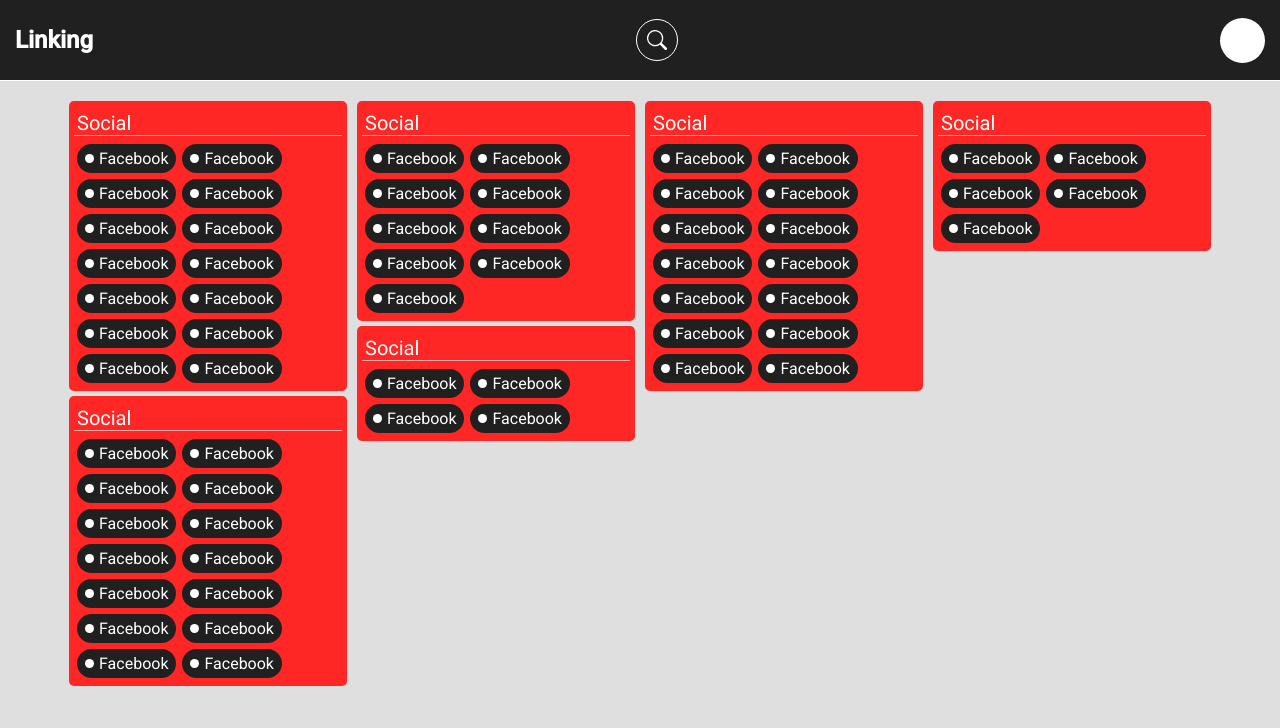
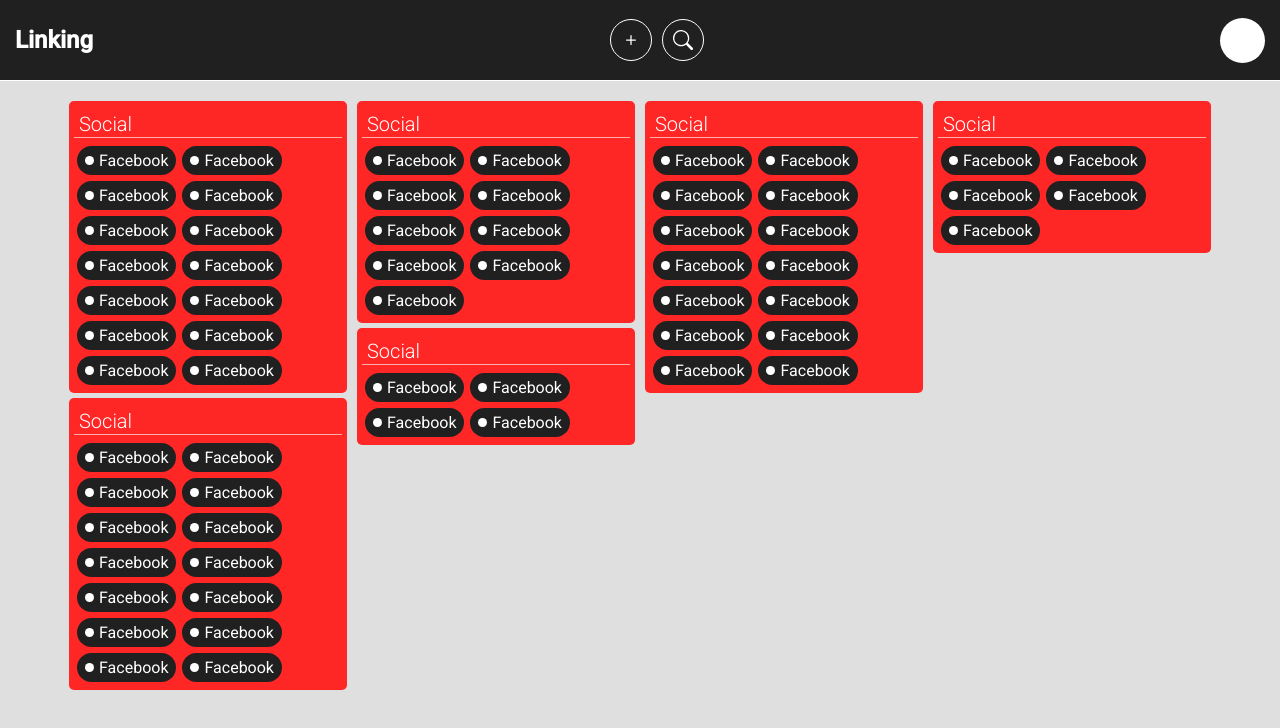
Before and after one commit to FacundoLG/MyLinks, a Next.js app: page /home in a window 1280 px wide. Shown: the top 728 px of the page. Built offline with nearby package versions, Linux system fonts and the light colour scheme.

Commit message:
group editor

```diff
--- a/components/Header.jsx
+++ b/components/Header.jsx
@@ -1,6 +1,6 @@
 import React, { useEffect, useState } from "react";
 import Navbar from "./Navbar";
-import { BsSearch } from "react-icons/bs";
+import { BsSearch, BsPlus } from "react-icons/bs";
 const Header = () => {
   const [navStatus, setNavStaus] = useState(false);
   useEffect(() => {
@@ -27,16 +27,21 @@
     <>
       <div className="Header">
         <h2>Linking</h2>
+        <div className="iconsContainer">
+          <div className="plusIconContainer">
+            <BsPlus />
+          </div>
           <div
             id="inputGroup3"
             className={navStatus ? "navbarButton expanded" : "navbarButton"}
           >
-          <BsSearch className="searchIcon" id="inputGroup1" />
+            <BsSearch id="inputGroup1" />
             <input
               className={navStatus ? "searchInput display" : "searchInput"}
               type="text"
               id="inputGroup2"
             />
+          </div>
         </div>
         <div className="userImage"></div>
       </div>
--- a/components/LinksManager.jsx
+++ b/components/LinksManager.jsx
@@ -1,7 +1,21 @@
-import React from "react";
+import React, { useEffect, useState } from "react";
 import Link from "./Link";
+let colors = [1, 2, 3, 4, 5, 6];
 
-const LinksManager = ({ length }) => {
+colors = colors.map((color) => {
+  return (
+    <div
+      className="color"
+      style={{ backgroundColor: `var(--usefull-color${color})` }}
+    ></div>
+  );
+});
+const LinksManager = ({ length, title, index }) => {
+  const [titleValue, setTitleValue] = useState(title);
+  let id = `${index}_${title}`;
+  useEffect(() => {
+    document.getElementById(id).value = titleValue;
+  }, [titleValue]);
   let cantidadDeLinks = [1, 2, 3];
   for (var i = 0; i < length; i++) {
     cantidadDeLinks.push(i);
@@ -9,7 +23,14 @@
   }
   return (
     <div className="LinksManager">
-      <p className="linksTitle">Social</p>
+      <input
+        id={id}
+        type="text"
+        onChange={(e) => {
+          setTitleValue(e.target.value);
+        }}
+        className="linksTitle"
+      />
       <div className="linksContainer">
         {cantidadDeLinks.map((dato, index) => (
           <Link key={index + dato} />
--- a/pages/_app.jsx
+++ b/pages/_app.jsx
@@ -8,6 +8,7 @@
 
 import "../styles/Home.css";
 import "../styles/AuthForm.css";
+import "../styles/NewGroup.css";
 
 import "../styles/App.css";
 function MyApp({ Component, pageProps }) {
--- a/pages/home/index.jsx
+++ b/pages/home/index.jsx
@@ -19,12 +19,12 @@
   return (
     <Layout>
       <Masonry breakpointCols={breakpointColumnsObj} className="Home">
-        <LinksManager length="20" />
-        <LinksManager length="10" />
-        <LinksManager length="20" />
-        <LinksManager length="1" />
-        <LinksManager length="20" />
-        <LinksManager length="0" />
+        <LinksManager length="20" title="Social" index="1" />
+        <LinksManager length="10" title="Social" index="2" />
+        <LinksManager length="20" title="Social" index="3" />
+        <LinksManager length="1" title="Social" index="4" />
+        <LinksManager length="20" title="Social" index="5" />
+        <LinksManager length="0" title="Social" index="6" />
       </Masonry>
       {/* <div className="Home">
         <LinksManager length="20" />
--- a/styles/Header.css
+++ b/styles/Header.css
@@ -7,11 +7,26 @@
   background: var(--main-color);
   color: white;
 }
+.iconsContainer {
+  display: flex;
+  align-items: center;
+}
 .userImage {
   width: 45px;
   height: 45px;
   background: #ffff;
   border-radius: 50%;
+}
+.plusIconContainer {
+  display: flex;
+  justify-content: center;
+  align-items: center;
+  width: 20px;
+  border: solid white 1px;
+  border-radius: 50px;
+  font-size: 20px;
+  padding: 10px;
+  margin-right: 10px;
 }
 .navbarButton {
   display: flex;
--- a/styles/LinksManager.css
+++ b/styles/LinksManager.css
@@ -12,6 +12,12 @@
   padding-top: 5px;
 }
 .linksTitle {
+  width: 95%;
   font-size: 20px;
+  font-weight: 300;
+  border: none;
   margin: 5px 3px 0px 3px;
+  background: transparent;
+  color: white;
+  outline: none;
 }
--- /dev/null
+++ b/styles/NewGroup.css
@@ -0,0 +1,28 @@
+.newGroup {
+  display: flex;
+  flex-direction: column;
+  border-radius: 5px;
+  padding: 5px;
+  background: var(--usefull-color1);
+}
+.newGroupInput {
+  border: none;
+  background: rgba(255, 255, 255, 0.6);
+  font-size: 18px;
+  color: white;
+  outline: none;
+  border-radius: 5px;
+}
+.colorPicker {
+  display: grid;
+  grid-auto-flow: column;
+  grid-template-columns: repeat(auto-fit, minmax(1fr, 1fr));
+  justify-content: stretch;
+  height: 50px;
+  gap: 5px;
+  margin-top: 12px;
+}
+.color {
+  border: 1px white solid;
+  border-radius: 5px;
+}
```
Lines whose indentation alone changed are shown as unchanged.
